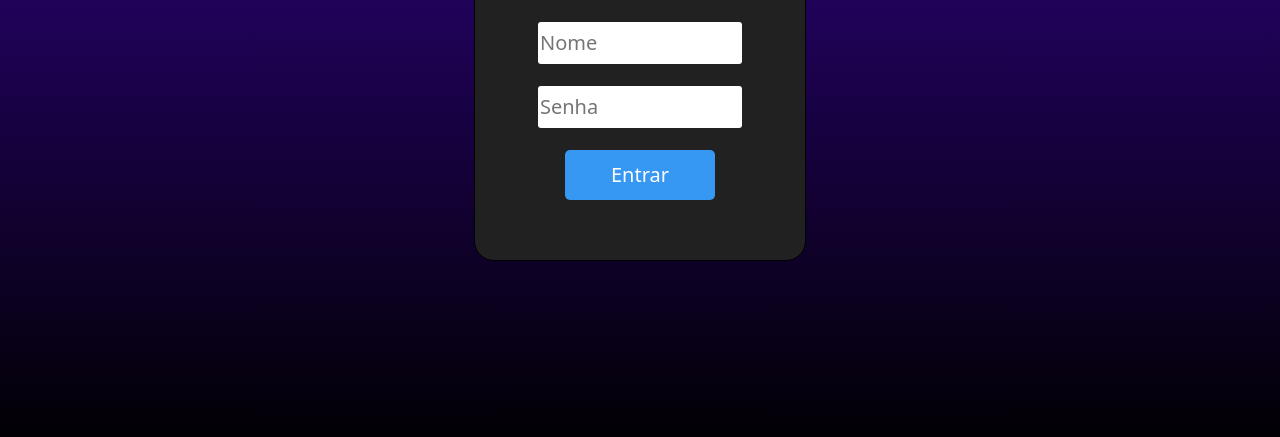
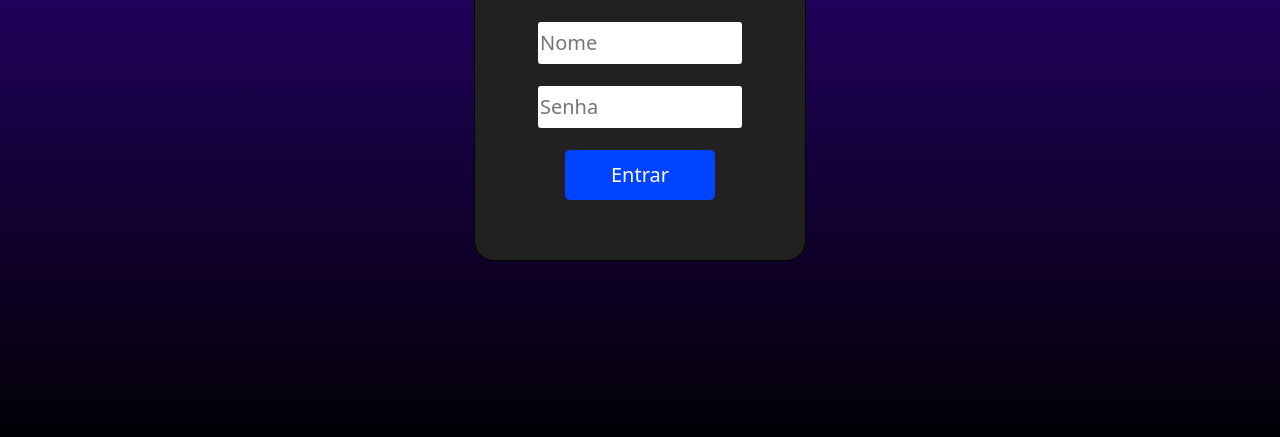
Before and after one commit to Haag36/login, a plain HTML site: page index.html in a window 1280 px wide. In both pictures the pointer is over the button "Entrar". Shown: the part 339-776 px from the top of the page. Drawn offline with Linux system fonts and the light colour scheme.

Commit message:
botao houver

```diff
--- a/style.css
+++ b/style.css
@@ -78,7 +78,7 @@ body {
 
 }
 
-.botão:hover {
+.botao:hover {
     background-color: rgb(0, 68, 255);
     transition: background-color 0.3s;
 }
```
